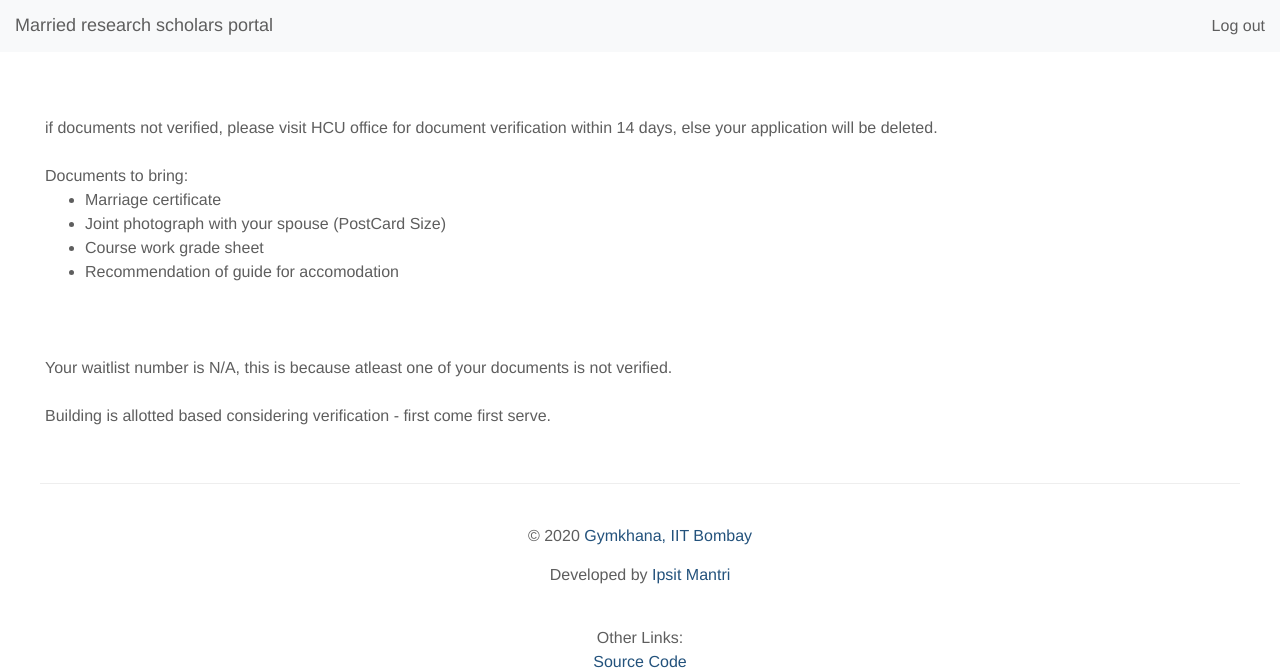
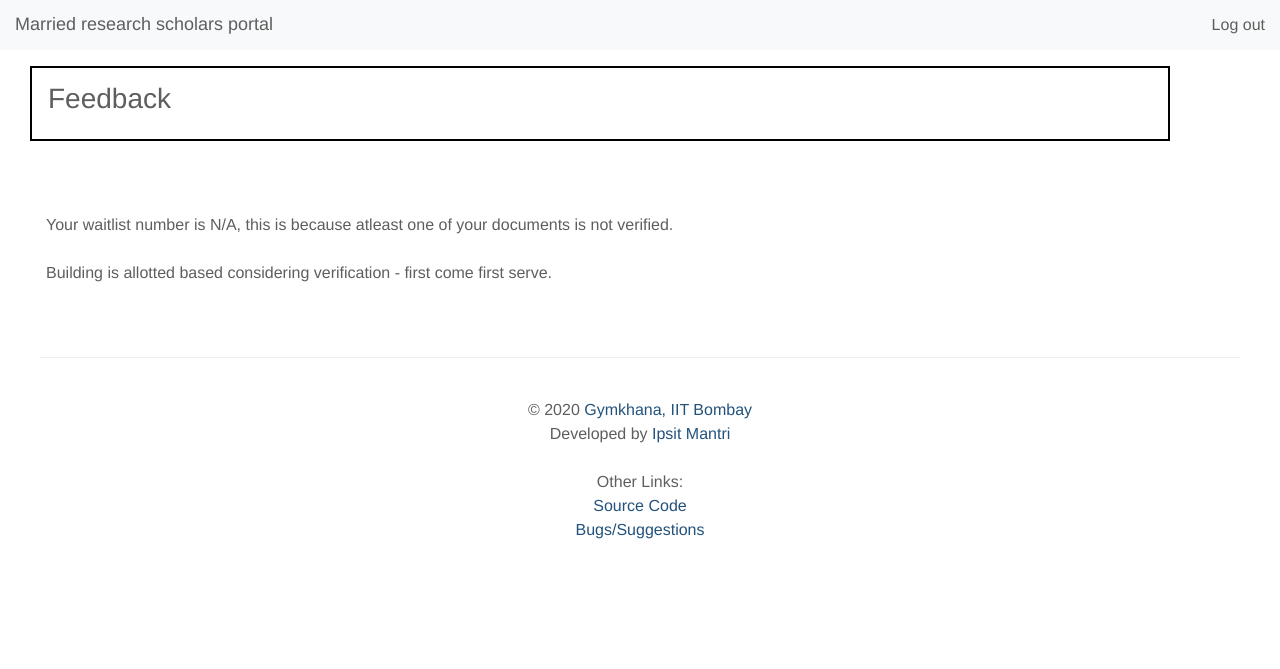
Before and after one commit to iitb-gymkhana/Married-research-scholars-portal, a Django app: page /portal/thanks/ in a window 1280 px wide. Shown: the top 669 px of the page. Run offline with Django 3.2, Linux system fonts and the light colour scheme; the visitor is signed in with stand-in values (Sample User, id 1); data that the repository does not hold is empty; some libraries are stand-ins or nearby versions.

Commit message:
cosmetic work

```diff
--- a/templates/portal/waitlist.html
+++ b/templates/portal/waitlist.html
@@ -1,28 +1,21 @@
 {% extends 'index.html' %}
+{% block cssLinks %}
+    <link rel="stylesheet" href="https://maxcdn.bootstrapcdn.com/bootstrap/4.0.0-beta/css/bootstrap.min.css"
+    integrity="sha384-/Y6pD6FV/Vv2HJnA6t+vslU6fwYXjCFtcEpHbNJ0lyAFsXTsjBbfaDjzALeQsN6M" crossorigin="anonymous">
+{% endblock %}
+
 
 {% block main %}
+<div class="container p-3 my-3" style="border: 2px solid black">
+    <h3>Feedback</h3>
     {% if not all_verified %}
-        <div class="container p-3 my-3">
     <strong><b style="color: black">{{ feedback }}</b></strong>
-    </div>
     {% endif %}
     {% if all_verified %}
-        <div class="container p-3 my-3">
     <strong><b style="color: black">Verified!!</b></strong>
-    </div>
     {% endif %}
-<div class="container">
-  if documents not verified, please visit HCU office for document verification within 14 days, else your application
-  will
-  be deleted.<br><br>
-  Documents to bring:
-  <ul style="margin: 0;">
-    <li> Marriage certificate </li>
-    <li> Joint photograph with your spouse (PostCard Size) </li>
-    <li> Course work grade sheet </li>
-    <li> Recommendation of guide for accomodation </li>
-  </ul>
-  <br><br>
+</div>
+<div class="container p-3 my-3">
   {% if all_verified %}
       Current waitlist number for your applications:
   <br>
```
Also changed, not shown: templates/portal/home.html (+11 -4 lines).
